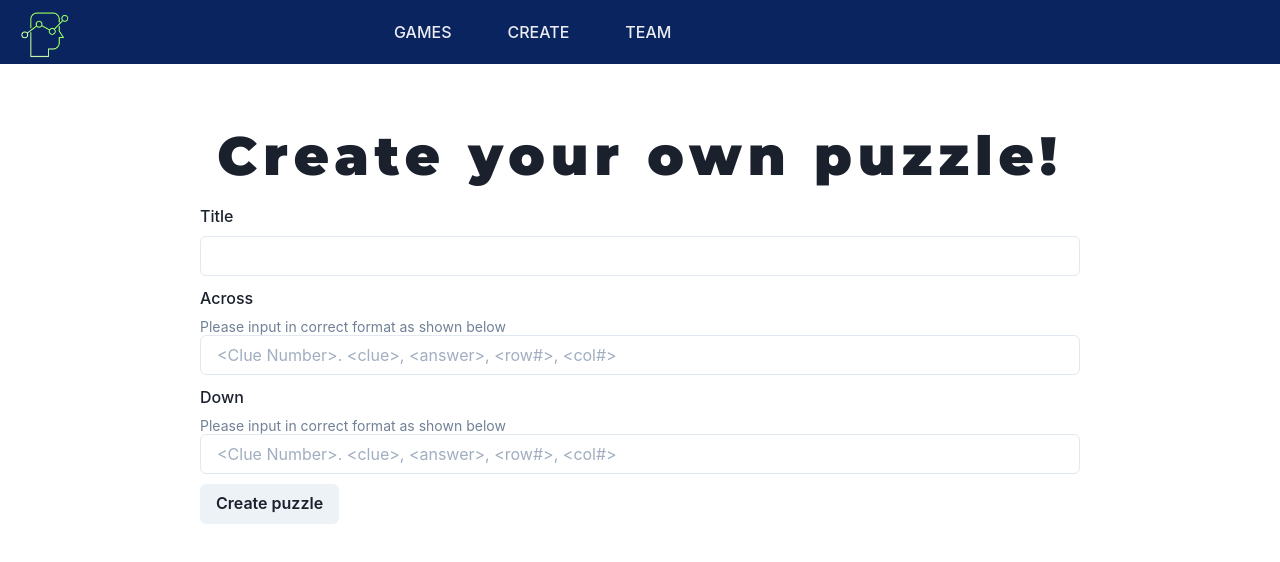
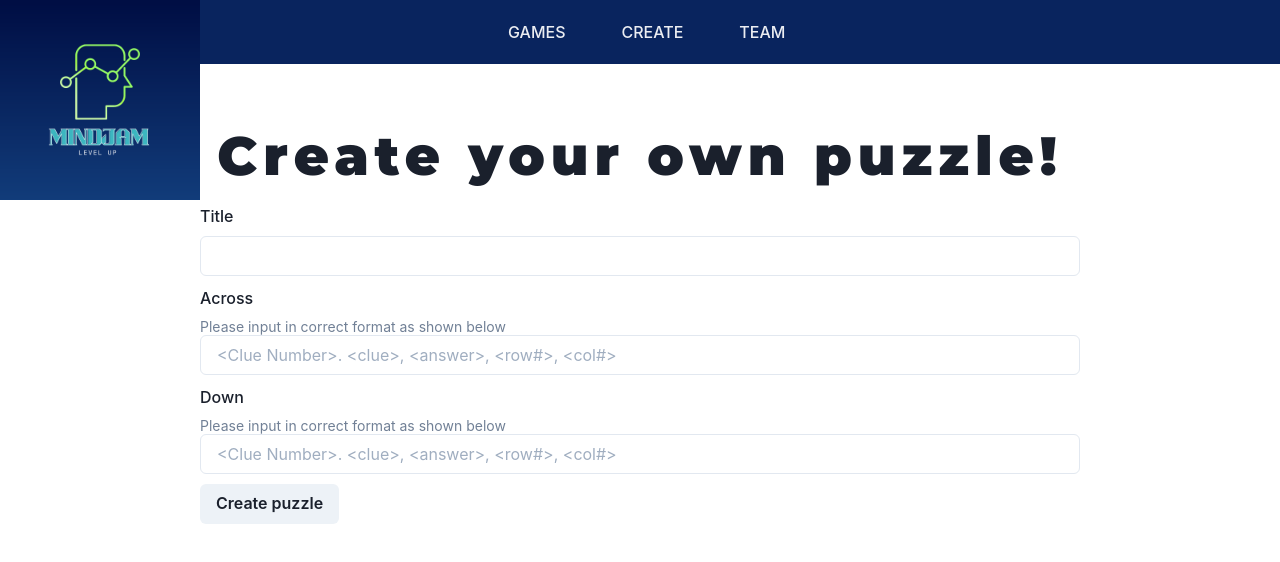
Before and after one commit to mindjamcrypto/MindJam, a React (Create React App) app in the folder frontend/: page /#/create in a window 1280 px wide. Shown: the top 562 px of the page. Built offline with nearby package versions, Linux system fonts and the light colour scheme.

Commit message:
about us section and some dynamic sizing

```diff
--- a/frontend/src/components/header.tsx
+++ b/frontend/src/components/header.tsx
@@ -38,7 +38,7 @@ export const Header = () => {
 
   return (
     <>
-      <Box px={4}>
+      <Box>
         <Flex h={16}>
           <Logo />
           <IconButton
--- a/frontend/src/components/logo.tsx
+++ b/frontend/src/components/logo.tsx
@@ -1,13 +1,25 @@
 import React from "react";
 import { Flex, Heading, Link, Image } from "@chakra-ui/react";
 import { Link as ReactRouter } from "react-router-dom";
-import logo from "../constants/images/officialLogo.png";
+import levelUp from "../constants/images/levelUp.png";
 export const Logo = () => {
   return (
     <Flex alignItems="flex-end">
       <Heading color="whiteAlpha.900" mr="60px">
         <Link as={ReactRouter} to="/">
-          <Image boxSize="70px" src={logo} mt="-2.5" />
+          <Image
+            boxSize={{
+              base: "100px",
+              md: "150px",
+              xl: "200px",
+            }}
+            src={levelUp}
+            marginBottom={{
+              base: "-36px",
+              md: "-86px",
+              xl: "-136px",
+            }}
+          />
         </Link>
       </Heading>
     </Flex>
--- a/frontend/src/pages/landing/sections/about.tsx
+++ b/frontend/src/pages/landing/sections/about.tsx
@@ -1,35 +1,59 @@
 import React from "react";
-import { Box, Text, Flex, Heading, HStack } from "@chakra-ui/react";
-import levelUp from "../../../constants/images/levelUp.png";
+import { Box, Text, Flex, Heading, HStack, VStack } from "@chakra-ui/react";
+import winnerLogo from "../../../constants/images/winnerLogo.png";
 export const About = () => {
   return (
     <Box
       w="full"
-      bg="#a7fc5a"
+      bg="whiteAlpha.900"
       px={{
         base: "50px", // 0-48em
         md: "100px", // 48em-80em,
         xl: "200px", // 80em+
       }}
-      py="60px"
+      py="100px"
     >
       <HStack w="full" spacing="60px">
+        <Box>
           <Flex justifyContent="center" alignItems="center">
+            <VStack>
               <Heading
                 fontSize={{
                   base: 20, // 0-48em
                   md: 44, // 48em-80em,
                   xl: 54, // 80em+
                 }}
-            letterSpacing="6px"
-            color="#0f3775"
+                color="blackAlpha.900"
               >
-            A platform for mind games and mind-building content!
+                ABOUT US
               </Heading>
+              <Text textAlign={"center"}>
+                LEVEL UP FOR cruciverbalists and enigmatologists
+                <br />
+                <br />
+                Or simply put
+                <br />
+                <br />
+                All you crossword whizzes and ming game fanatics
+                <br />
+                <br />
+                This is the WEB3 MindJam Game that takes you across the
+                boundaries of everyday gaming
+                <br />
+                <br />
+                We keep your brain entertained and bring you fun and crypto
+                <br />
+                <br />
+                The clock is ticking when the game is release, you have 24 hours
+                to compete and complete the quickest to submit will be paid Jam
+                after final entries
+              </Text>
+            </VStack>
           </Flex>
+        </Box>
         <Flex justifyContent="center" alignItems="center" pb="30px">
           <Box boxSize="sm">
-            <img src={levelUp} alt="BigCo Inc. logo" />
+            <img src={winnerLogo} alt="BigCo Inc. logo" />
           </Box>
         </Flex>
       </HStack>
```
Lines whose indentation alone changed are shown as unchanged.
